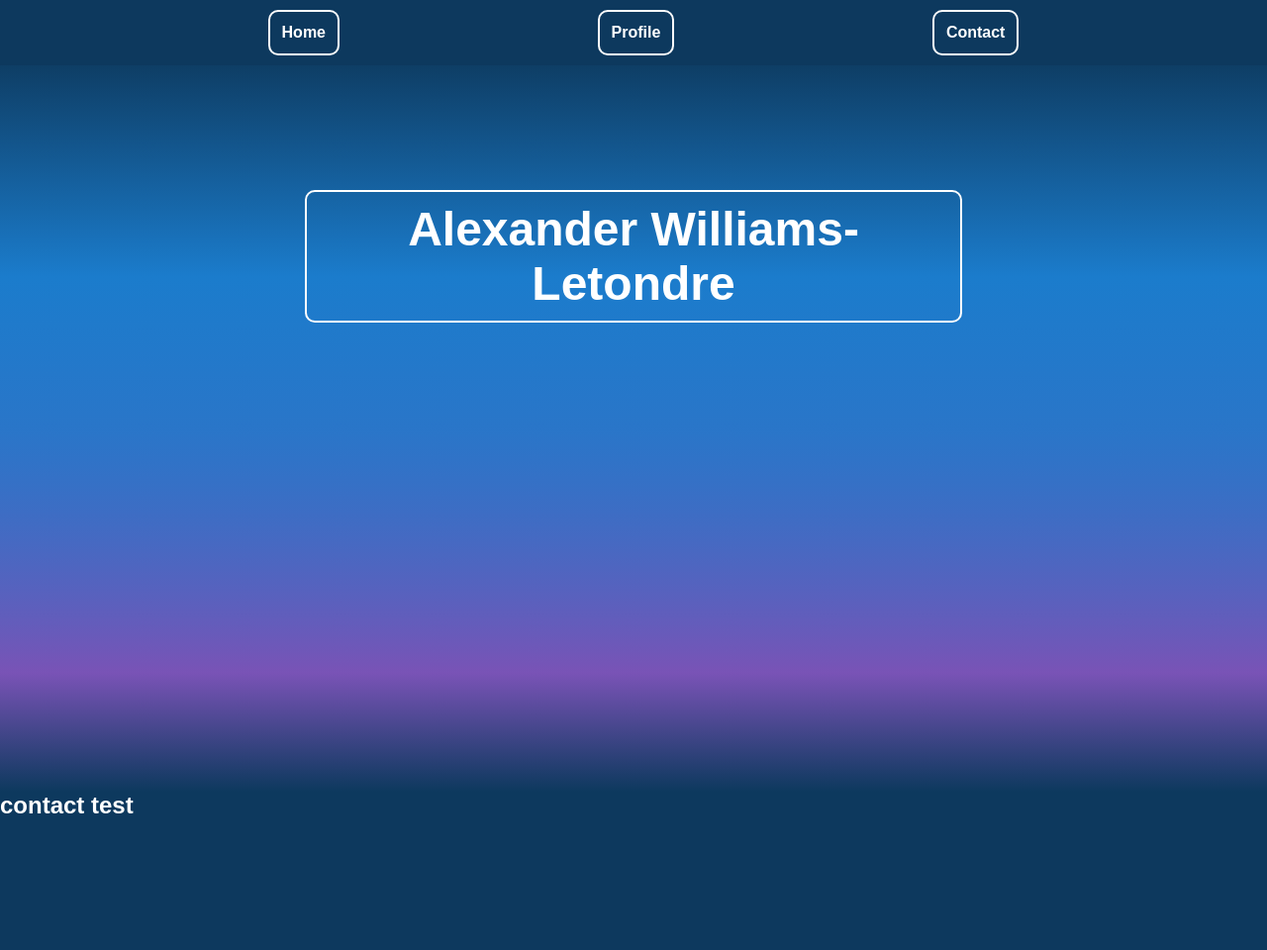
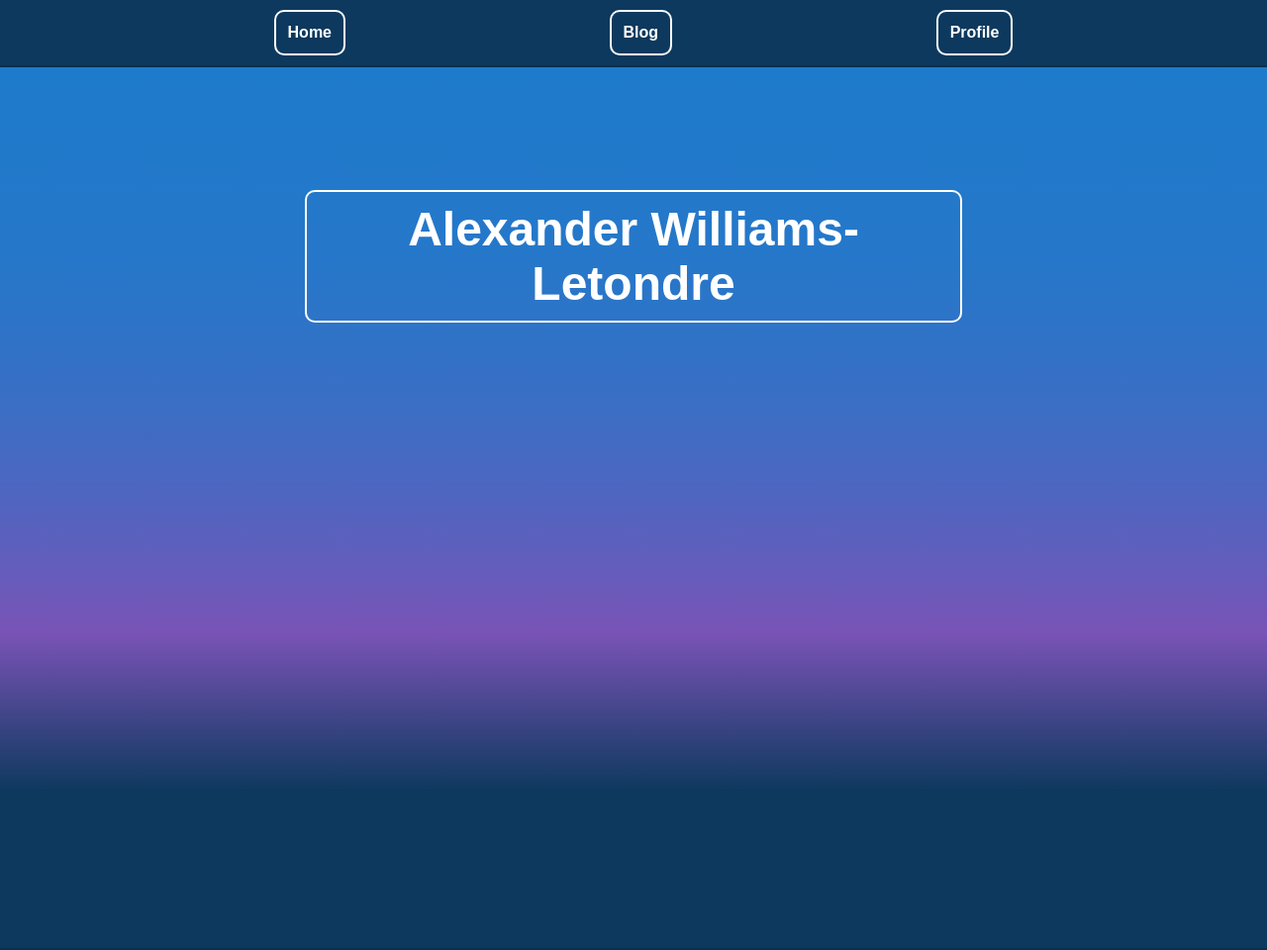
Before and after one commit to Physlex/physlex.github.io, a plain HTML site: page index.html in a window 1280 px wide. Shown: the whole page at 99% size. Drawn offline with Linux system fonts and the light colour scheme.

Commit message:
more frontend changes

```diff
--- a/index.html
+++ b/index.html
@@ -14,15 +14,14 @@
             <div class="nav" id="top">
                 <nav>
                     <li class="nav"><a href="index.html">Home</a></li>
+                    <li class="nav"><a href="">Blog</a></li>
                     <li class="nav"><a href="">Profile</a></li>
-                    <li class="nav"><a href="">Contact</a></li>
                 </nav>
             </div>
             <div class = "welcome" id="welcome">
                 <h1>Alexander Williams-Letondre</h1>
             </div>
             <div class="bottom-border">
-                <p>contact test</p>
             </div>
         </body>
     </div>
--- a/src/css/style.css
+++ b/src/css/style.css
@@ -15,7 +15,7 @@ body {
     width: 100%;
     margin: 0;
     padding: 0;
-    background-image: linear-gradient(rgb(10, 43, 70), rgb(27, 124, 204), 70%, rgb(121, 83, 182), rgb(13, 57, 94));
+    background-image: linear-gradient(rgb(27, 124, 204), 60%, rgb(121, 83, 182), rgb(13, 57, 94));
 }
 
 .welcome {
@@ -39,6 +39,7 @@ nav {
     display: flex;
     justify-content: space-evenly;
     background-color: rgb(13, 57, 94);
+    border-bottom: 2px solid rgb(11, 48, 78);
 }
 
 li.nav {
@@ -58,6 +59,7 @@ li.nav {
     bottom: -20%;
     left: 0;
     background-color: rgb(13, 57, 94);
+    border-bottom: 2px solid rgb(11, 48, 78);
 }
 
 p,h1,h2,h3,h4,h5,h6 {
```
